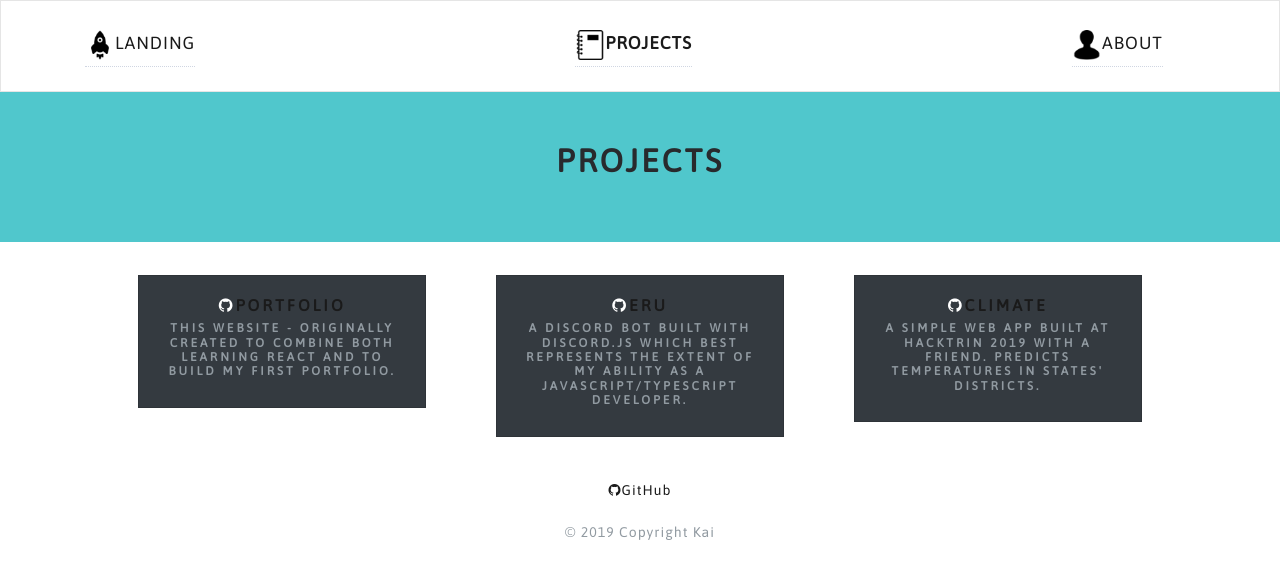
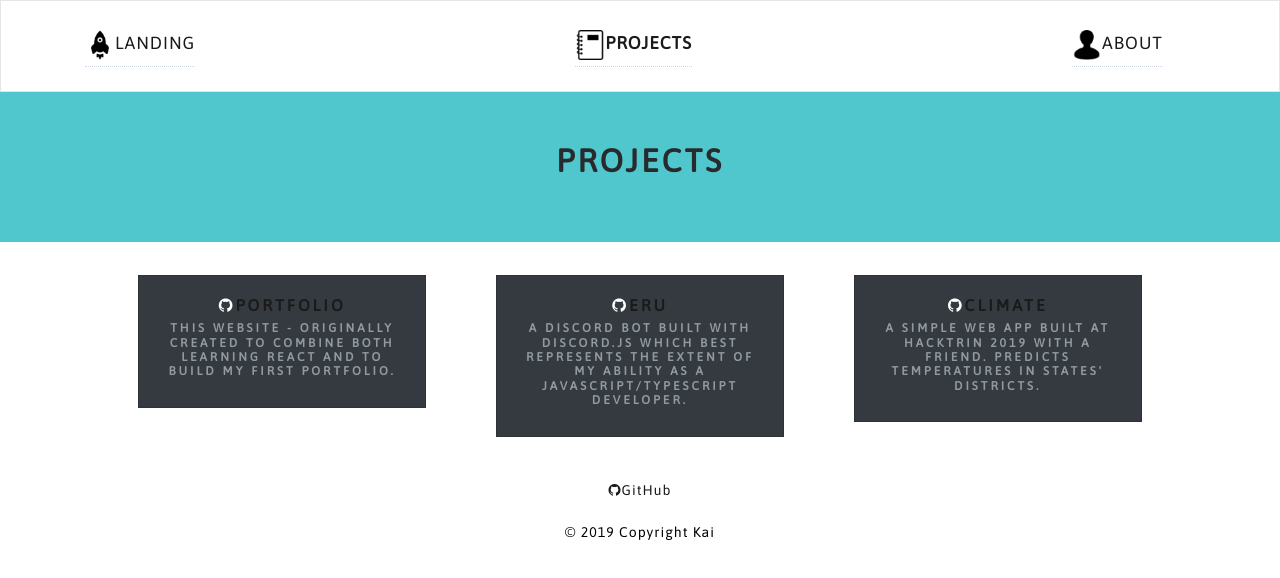
Before and after one commit to KnowItAllKing/portfolio-rewrite, a React (Create React App) app: page /projects in a window 1280 px wide. Shown: the top 578 px of the page. Built offline with nearby package versions, Linux system fonts and the light colour scheme.

Commit message:
Update Footer.jsx

```diff
--- a/src/Components/Layout/Footer.jsx
+++ b/src/Components/Layout/Footer.jsx
@@ -9,7 +9,7 @@ export const Footer = () => (
 			</a>
 		</div>
 		<br />
-		<div className='footer-copyright text-center'>© 2019 Copyright Kai</div>
+		<div className='footer-copyright text-center' style={{ color: 'black' }}>© 2019 Copyright Kai</div>
 		<br />
 	</>
 );
```
